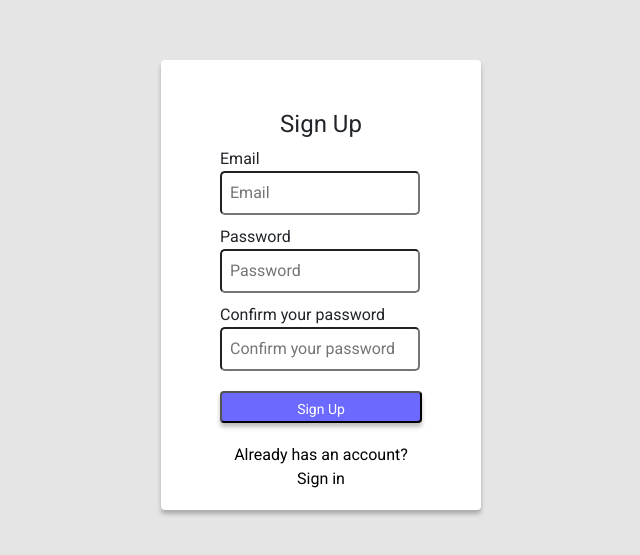
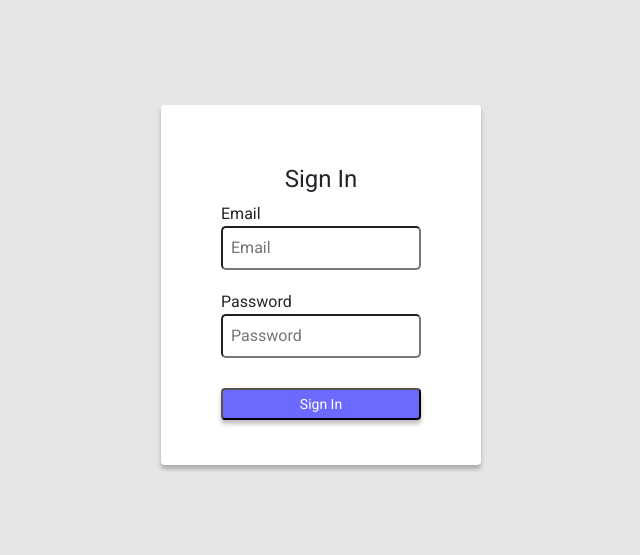
Before and after one commit to Oleksandr-Patsuryn/epam-steam, an Angular app: page / in a window 1280 px wide. Shown: the part 115-670 px from the top of the page, without its empty margins (319-959 px from the left). Built offline with nearby package versions, Linux system fonts and the light colour scheme.

Commit message:
commit for gelp

```diff
--- a/src/app/add-user-service.ts
+++ b/src/app/add-user-service.ts
@@ -1,5 +1,7 @@
 import { Injectable } from '@angular/core';
 import { HttpClient } from "@angular/common/http";
+import { map } from 'rxjs/operators';
+import { of, pipe } from 'rxjs';
 
 
 
@@ -17,4 +19,11 @@ export class AddUserService {
     }
     return this.http.post('http://localhost:3000/users', data)
   }
+
+  getData(){
+    return this.http.get('http://localhost:3000/users')
+    //.pipe(map((response: Response) => response.json()));
+    //return data;
+
+  }
 }
--- a/src/app/app.component.html
+++ b/src/app/app.component.html
@@ -1 +1 @@
-<app-reg></app-reg>
+<app-login></app-login>
--- a/src/app/components/login/login.component.ts
+++ b/src/app/components/login/login.component.ts
@@ -1,4 +1,5 @@
 import { Component, OnInit } from '@angular/core';
+import { AddUserService } from 'src/app/add-user-service'
 
 @Component({
   selector: 'app-login',
@@ -10,7 +11,7 @@ export class LoginComponent implements OnInit {
   email!: string;
   password!: string;
 
-  constructor() {}
+  constructor(private getUserService: AddUserService) {}
 
   ngOnInit(): void {
   }
@@ -24,13 +25,19 @@ export class LoginComponent implements OnInit {
       alert("This email is incorrect!")
     }
       else {
-      const user = {
-        email: this.email,
-        password: this.password
-      }
-      console.log(user);
+        this.getUserService
+        .getData()
+        .subscribe((response) => {
+          //console.log(response)
+
+          for (let key in response) {
+            console.log(response);
+          }
+        })
+        const user = {
+          email: this.email,
+          password: this.password
+        }
     }
   };
-  //User = this.onSubmit()
-  //check:boolean = this.FormValidator.checkEmail(this.User.email);
 }
--- a/src/app/components/users.service.ts
+++ b/src/app/components/users.service.ts
@@ -5,8 +5,8 @@ import {HttpClient} from "@angular/common/http";
 export class UsersService {
   constructor(private http: HttpClient) {}
 
-  //getUsers(){
-    //return this.http.get('http://localhost:3000/users');
-  //}
+  getUsers(){
+    return this.http.get('http://localhost:3000/users');
+  }
 
 }
```
